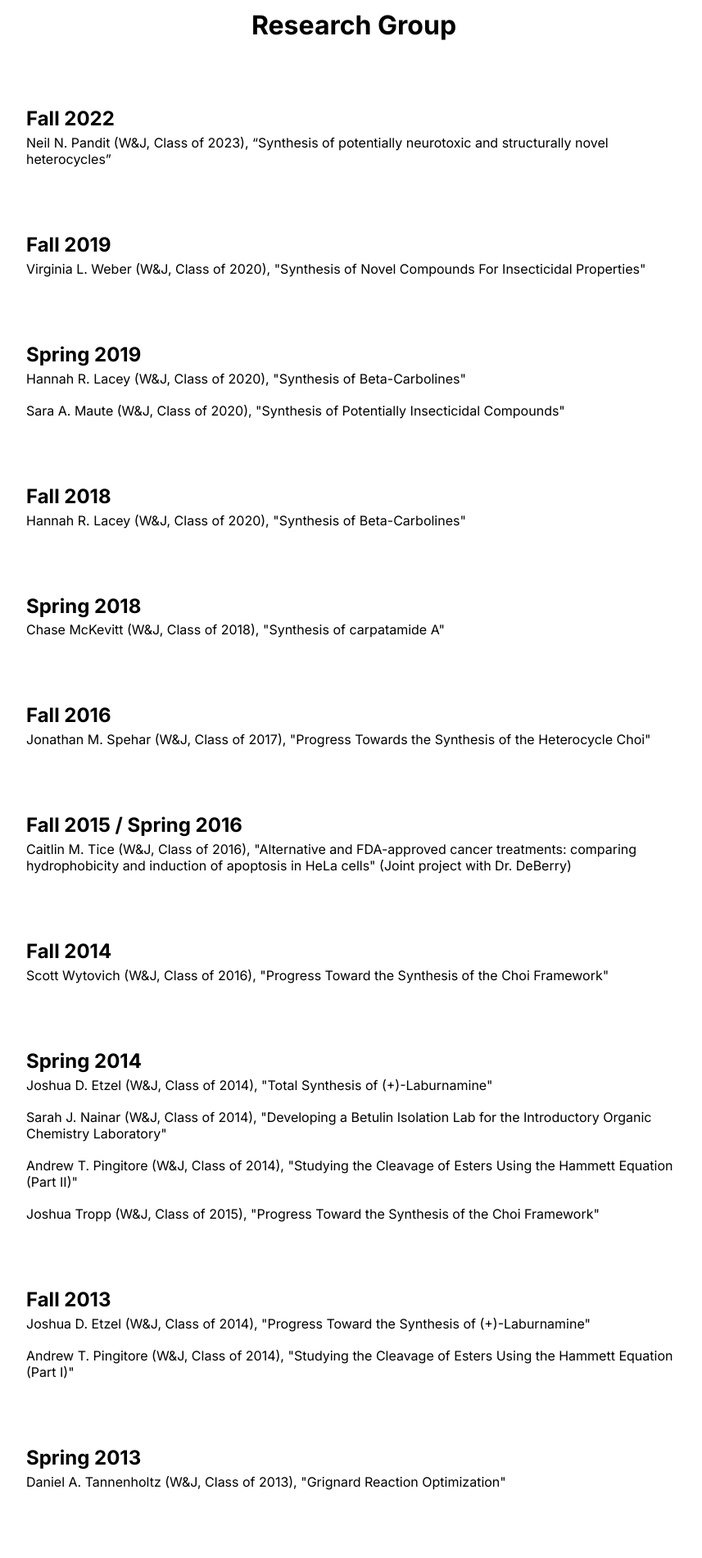
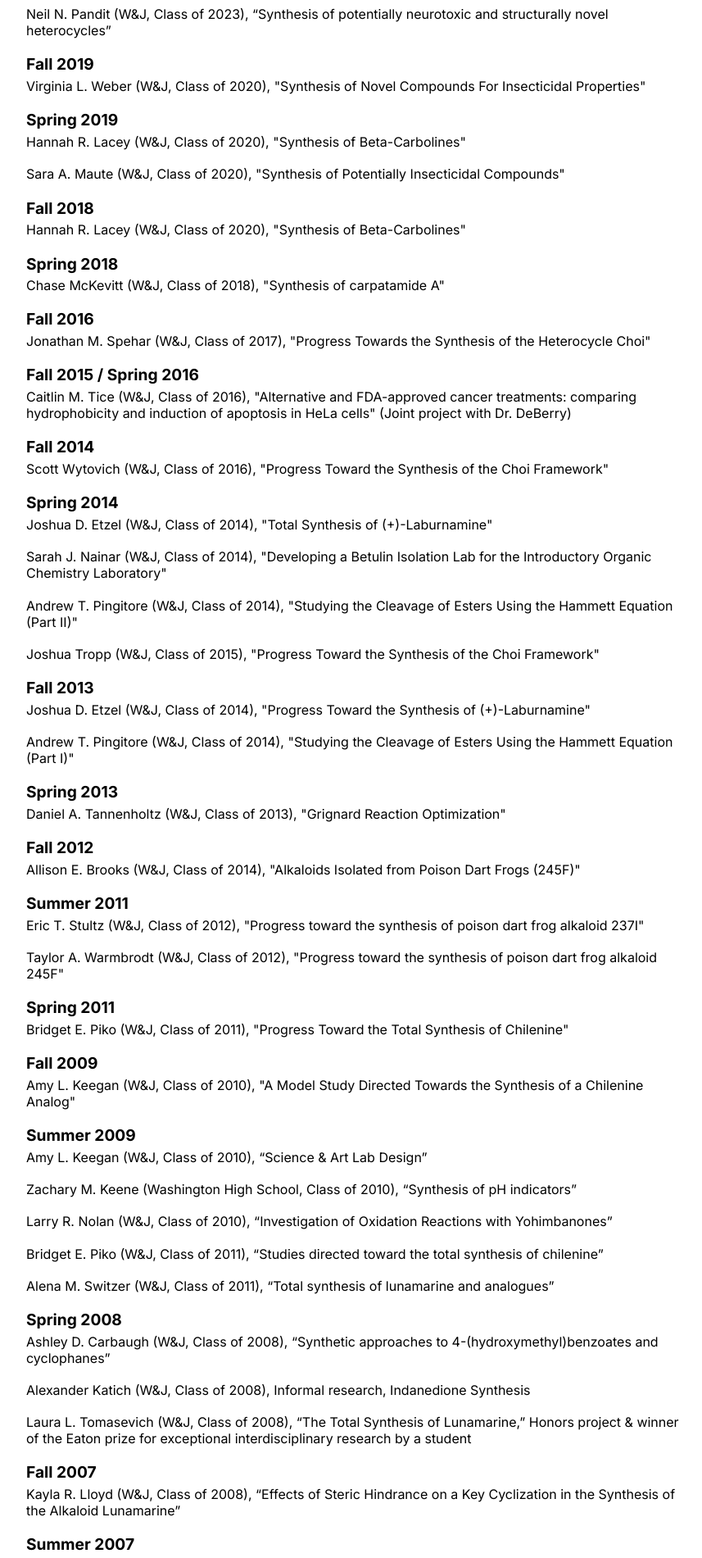
Before and after one commit to stardust2stardust/leonard-course-site, a React (Vite) app: page /research in a window 1280 px wide. Shown: the part 741-2642 px from the top of the page at 82% size, without its empty margins (208-1065 px from the left). Built offline with nearby package versions, Linux system fonts and the light colour scheme.

Commit message:
fix styling issues on single book pages

```diff
--- a/src/components/ResearchGroup.jsx
+++ b/src/components/ResearchGroup.jsx
@@ -2,20 +2,22 @@ import React from "react";
 
 export default function ResearchGroup() {
   return (
-    <div className="page-content">
-      <h1 className="page-title">Research Group</h1>
+
+
       <section className="inner-content research-group">
-        <h2>Fall 2022</h2>
+        <h2>Research Group</h2>
+        <hr />
+        <h3>Fall 2022</h3>
         <p>
           Neil N. Pandit (W&J, Class of 2023), “Synthesis of potentially
           neurotoxic and structurally novel heterocycles”
         </p>
-        <h2>Fall 2019</h2>
+        <h3>Fall 2019</h3>
         <p>
           Virginia L. Weber (W&J, Class of 2020), "Synthesis of Novel Compounds
           For Insecticidal Properties"
         </p>
-        <h2>Spring 2019</h2>
+        <h3>Spring 2019</h3>
         <p>
           Hannah R. Lacey (W&J, Class of 2020), "Synthesis of Beta-Carbolines"
         </p>
@@ -23,29 +25,29 @@ export default function ResearchGroup() {
           Sara A. Maute (W&J, Class of 2020), "Synthesis of Potentially
           Insecticidal Compounds"
         </p>
-        <h2>Fall 2018</h2>
+        <h3>Fall 2018</h3>
         <p>
           Hannah R. Lacey (W&J, Class of 2020), "Synthesis of Beta-Carbolines"
         </p>
-        <h2>Spring 2018</h2>
+        <h3>Spring 2018</h3>
         <p>Chase McKevitt (W&J, Class of 2018), "Synthesis of carpatamide A"</p>
-        <h2>Fall 2016</h2>
+        <h3>Fall 2016</h3>
         <p>
           Jonathan M. Spehar (W&J, Class of 2017), "Progress Towards the
           Synthesis of the Heterocycle Choi"
         </p>
-        <h2>Fall 2015 / Spring 2016</h2>
+        <h3>Fall 2015 / Spring 2016</h3>
         <p>
           Caitlin M. Tice (W&J, Class of 2016), "Alternative and FDA-approved
           cancer treatments: comparing hydrophobicity and induction of apoptosis
           in HeLa cells" (Joint project with Dr. DeBerry)
         </p>
-        <h2>Fall 2014</h2>
+        <h3>Fall 2014</h3>
         <p>
           Scott Wytovich (W&J, Class of 2016), "Progress Toward the Synthesis of
           the Choi Framework"
         </p>
-        <h2>Spring 2014</h2>
+        <h3>Spring 2014</h3>
         <p>
           Joshua D. Etzel (W&J, Class of 2014), "Total Synthesis of
           (+)-Laburnamine"
@@ -62,7 +64,7 @@ export default function ResearchGroup() {
           Joshua Tropp (W&J, Class of 2015), "Progress Toward the Synthesis of
           the Choi Framework"
         </p>
-        <h2>Fall 2013 </h2>
+        <h3>Fall 2013 </h3>
         <p>
           Joshua D. Etzel (W&J, Class of 2014), "Progress Toward the Synthesis
           of (+)-Laburnamine"
@@ -71,17 +73,17 @@ export default function ResearchGroup() {
           Andrew T. Pingitore (W&J, Class of 2014), "Studying the Cleavage of
           Esters Using the Hammett Equation (Part I)"
         </p>
-        <h2>Spring 2013</h2>
+        <h3>Spring 2013</h3>
         <p>
           Daniel A. Tannenholtz (W&J, Class of 2013), "Grignard Reaction
           Optimization"
         </p>
-        <h2>Fall 2012</h2>
+        <h3>Fall 2012</h3>
         <p>
           Allison E. Brooks (W&J, Class of 2014), "Alkaloids Isolated from
           Poison Dart Frogs (245F)"
         </p>
-        <h2>Summer 2011</h2>
+        <h3>Summer 2011</h3>
         <p>
           Eric T. Stultz (W&J, Class of 2012), "Progress toward the synthesis of
           poison dart frog alkaloid 237I"
@@ -90,17 +92,17 @@ export default function ResearchGroup() {
           Taylor A. Warmbrodt (W&J, Class of 2012), "Progress toward the
           synthesis of poison dart frog alkaloid 245F"
         </p>
-        <h2>Spring 2011</h2>
+        <h3>Spring 2011</h3>
         <p>
           Bridget E. Piko (W&J, Class of 2011), "Progress Toward the Total
           Synthesis of Chilenine"
         </p>
-        <h2>Fall 2009</h2>
+        <h3>Fall 2009</h3>
         <p>
           Amy L. Keegan (W&J, Class of 2010), "A Model Study Directed Towards
           the Synthesis of a Chilenine Analog"
         </p>
-        <h2>Summer 2009</h2>
+        <h3>Summer 2009</h3>
         <p>Amy L. Keegan (W&J, Class of 2010), “Science & Art Lab Design”</p>
         <p>
           Zachary M. Keene (Washington High School, Class of 2010), “Synthesis
@@ -118,7 +120,7 @@ export default function ResearchGroup() {
           Alena M. Switzer (W&J, Class of 2011), “Total synthesis of lunamarine
           and analogues”
         </p>
-        <h2>Spring 2008</h2>
+        <h3>Spring 2008</h3>
         <p>
           Ashley D. Carbaugh (W&J, Class of 2008), “Synthetic approaches to
           4-(hydroxymethyl)benzoates and cyclophanes”
@@ -132,12 +134,12 @@ export default function ResearchGroup() {
           Lunamarine,” Honors project & winner of the Eaton prize for
           exceptional interdisciplinary research by a student
         </p>
-        <h2>Fall 2007</h2>
+        <h3>Fall 2007</h3>
         <p>
           Kayla R. Lloyd (W&J, Class of 2008), “Effects of Steric Hindrance on a
           Key Cyclization in the Synthesis of the Alkaloid Lunamarine”
         </p>
-        <h2>Summer 2007</h2>
+        <h3>Summer 2007</h3>
         <p>
           Lindsay K. Amos (W&J, Class of 2009), “An Intramolecular Conjugate
           Addition Approach to the Synthesis of Lunamarine”
@@ -154,14 +156,14 @@ export default function ResearchGroup() {
           Laura L. Tomasevich (W&J, Class of 2008), “An Intermolecular Conjugate
           Addition Approach to the Synthesis of Lunamarine”
         </p>
-        <h2>Spring 2007</h2>
+        <h3>Spring 2007</h3>
         <p>
           Nicole M. Kennedy (W&J, Class of 2007), “Synthesis of Yohimbanones and
           Beta-carbolines through Heterocyclic Rearrangement,” Honors project &
           winner of the Eaton prize for exceptional interdisciplinary research
           by a student
         </p>
-        <h2>Fall 2006</h2>
+        <h3>Fall 2006</h3>
         <p>
           Sager J. Gosai (W&J, Class of 2007), “Synthesis of
           4-(Hydroxymethyl)benzoates”
@@ -170,7 +172,7 @@ export default function ResearchGroup() {
           Micker K. Samios (W&J, Class of 2007), “Studies in Polarized Light
           Microscopy”
         </p>
-        <h2>Summer 2006</h2>
+        <h3>Summer 2006</h3>
         <p>
           Ashley D. Carbaugh (W&J, Class of 2008), “Synthetic Approaches to
           4-(Hydroxymethyl)benzoates and Cyclophanes”
@@ -183,7 +185,7 @@ export default function ResearchGroup() {
           Laura L. Tomasevich (W&J, Class of 2008), “Synthesis of Novel
           Resorcinol Derivatives via Fragmentation of Meldrum’s Acid Adducts”
         </p>
-        <h2>Spring 2006</h2>
+        <h3>Spring 2006</h3>
         <p>
           Suet Kam Lam (W&J, Class of 2007), “Progress Toward the Synthesis of a
           Novel Amide-Substituted Beta-Carboline”
@@ -201,12 +203,12 @@ export default function ResearchGroup() {
           Stephen M. Zitelli (W&J, Class of 2006), “A Novel Synthetic Route for
           Producing Beta-Carbolines – Expanding the Methodology”
         </p>
-        <h2>Fall 2005</h2>
+        <h3>Fall 2005</h3>
         <p>
           Chelsey R. Gillen (W&J, Class of 2006), “Further Investigation of
           Novel Routes to Common Heterocyclic Ring Systems”
         </p>
-        <h2>Summer 2005</h2>
+        <h3>Summer 2005</h3>
         <p>
           Chelsey R. Gillen (W&J, Class of 2006), “Investigation of Novel Routes
           to Common Heterocyclic Ring Systems”
@@ -219,7 +221,7 @@ export default function ResearchGroup() {
           Nicole M. Kennedy (W&J, Class of 2007), “Investigation of Novel Routes
           to Common Heterocyclic Ring Systems”
         </p>
-        <h2>Spring 2005</h2>
+        <h3>Spring 2005</h3>
         <p>
           John C. Rohanna (W&J, Class of 2005), “Synthesis of Novel
           Beta--Carbolines and Progress Toward The Synthesis of the Isoquinoline
@@ -230,7 +232,7 @@ export default function ResearchGroup() {
           Rearrangements: Derivatizing Beta-Carbolines and Expanding the
           Methodology” (continuation of research project)
         </p>
-        <h2>Intersession 2005</h2>
+        <h3>Intersession 2005</h3>
         (as part of CHM 347: Bioorganic Research Methods)
         <p>
           Matthew A. Christianson (W&J, Class of 2006), “Lewis Acid Catalysis
@@ -248,7 +250,7 @@ export default function ResearchGroup() {
           Jennifer Kostarellas (W&J, Class of 2005), “Diels-Alder Reactions for
           the Formation of Substituted Benzene Derivatives”
         </p>
-        <h2>Fall 2004</h2>
+        <h3>Fall 2004</h3>
         <p>
           Christopher Castillo (W&J, Class of 2005), “Investigation and
           Synthesis of Chiral Shift Reagents”
@@ -258,7 +260,7 @@ export default function ResearchGroup() {
           Rearrangements: Derivatizing Beta-Carbolines and Expanding the
           Methodology”
         </p>
-        <h2>Summer 2004</h2>
+        <h3>Summer 2004</h3>
         <p>
           Neal J. Baker (W&J, Class of 2006), “A Novel Route to Beta-Carbolines
           and Related Heterocycles”
@@ -275,7 +277,7 @@ export default function ResearchGroup() {
           Stephen M. Zitelli (W&J, Class of 2006), “A Novel Route to
           Beta-Carbolines and Related Heterocycles”
         </p>
-        <h2>Spring 2004</h2>
+        <h3>Spring 2004</h3>
         <p>
           John C. Rohanna (W&J, Class of 2005), “Synthesis of Novel
           Beta-Carbolines by the Pictet-Spengler Reaction of Tryptophan and
@@ -283,6 +285,6 @@ export default function ResearchGroup() {
           Beta-Carboline”
         </p>
       </section>
-    </div>
+
   );
 }
--- a/src/index.css
+++ b/src/index.css
@@ -21,9 +21,13 @@ body {
 }
 
 h2 {
-    font-size: 1.5rem;
+    font-size: 1.4rem;
     margin-bottom: 0.2rem;
-    margin-top: 5rem;
+    margin-top: 3rem;
+}
+
+h3 {
+  font-size: 1.2rem;
 }
 
 hr {
@@ -234,7 +238,7 @@ hr {
 }
 
 .page-title {
-  font-size: 2rem;
+  font-size: 1.8rem;
   text-align: center;
   /* background-color: var(--brand-grey); */
   margin: 2rem 0;
@@ -353,7 +357,27 @@ hr {
 .book-info-container {
   max-width: 800px;
   margin: 0 auto;
-  margin-top: -2rem;
+  margin-top: 2rem;
+}
+
+.download-link-container {
+  /* text-align: center; */
+  margin-bottom: 2rem;
+  margin-top: 2rem;
+  display: flex;
+  flex-direction: column;
+  gap: 1rem;
+}
+
+.dl-type {
+  display: flex;
+  align-items: center;
+  justify-content: flex-start;
+  gap: 1rem;
+}
+
+.dl-type a {
+
 }
 
 .book-info-container > p {
@@ -361,27 +385,24 @@ hr {
   text-align: justify;
 }
 
-.download-link-container {
-  text-align: center;
-  margin-bottom: 2rem;
-}
 
-.multiple-links {
+
+/* .multiple-links {
   display: flex;
   flex-flow: row wrap;
   justify-content: center;
   gap: 1rem;
-}
+} */
 
-.download-link-container a {
+/* .download-link-container a {
   display: inline-block;
   text-decoration: none;
-  background-color: var(--brand-red);
-  color: var(--brand-white);
+  box-shadow: 0px 0px 4px rgba(0, 0, 0, 0.3);
+  color: var(--brand-black);
   padding: 0.5rem 1rem;
   border-radius: 5px;
-  margin-bottom: 0.5rem;
-}
+
+} */
 
 /*.alt-nav-container {
    display: flex;
--- a/src/pages/Research.jsx
+++ b/src/pages/Research.jsx
@@ -8,8 +8,9 @@ export default function Research() {
       <h1 className="page-title">Research</h1>
       <section className="inner-content research">
         <h2>
-          Below are examples of published, peer-reviewed papers from my group:
+          Examples of published, peer-reviewed papers from my group
         </h2>
+        <hr />
         <ul className="research-list">
           <li>
             Leonard, M. S. "
@@ -76,9 +77,9 @@ export default function Research() {
           </li>
         </ul>
       </section>
-      <section>
+
         <ResearchGroup />
-      </section>
+
     </div>
   );
 }
--- a/src/pages/resources/books/Book1.jsx
+++ b/src/pages/resources/books/Book1.jsx
@@ -2,7 +2,7 @@ import React from "react";
 import bookOneImage from "../../../assets/book1-imageOnly.jpg";
 export default function Book1() {
   return (
-    <div className="page-content">
+    <div>
       <div className="book-container">
         <div className="book-card">
           <h1 className="book-title">
@@ -20,7 +20,8 @@ export default function Book1() {
       </div>
       <div className="book-info-container">
         <div className="download-link-container">
-          <a
+         <div>
+         <a
             className="download-link"
             href="https://mleonard.gumroad.com/l/organicchemistry"
             target="_blank"
@@ -30,6 +31,8 @@ export default function Book1() {
           <p className="download-link-instruction">
             (simply enter $0 in the price field).
           </p>
+         </div>
+
         </div>
         <h3>About this book</h3>
         <p>
--- a/src/pages/resources/books/Book2.jsx
+++ b/src/pages/resources/books/Book2.jsx
@@ -3,7 +3,7 @@ import bookTwoImage from "../../../assets/book2-imageOnly.jpg";
 
 export default function Book2() {
   return (
-    <div className="page-content">
+    <div>
       <div className="book-container">
         <div className="book-card">
           <div className="title-section">
@@ -22,28 +22,38 @@ export default function Book2() {
           <p>Michael S. Leonard</p>
         </div>
       </div>
+
+
       <div className="book-info-container">
-        <div className="download-link-container multiple-links">
+      <div className="download-link-container multiple-links">
+          <div className="dl-type">
+            <p>Hard Copy: </p>
           <a
             href="https://www.lulu.com/shop/michael-leonard/introductory-organic-reaction-mechanisms-a-color-coded-approach-to-arrow-pushing/paperback/product-21240857.html?showPreview=true&page=1&pageSize=4"
             target="_blank"
           >
-            Hard copy via Lulu
+            Lulu
           </a>
 
           <a
             href="https://www.amazon.com/dp/1304515893?ref_=cm_sw_r_mwn_dp_7KNMP1WY7TV4SNPP7KQG"
             target="_blank"
           >
-            Hard copy via Amazon
+           Amazon
           </a>
-          <a
+          </div>
+          <div className="dl-type">
+            <p>Electronic form: </p>
+            <a
             href="https://www.scribd.com/doc/174107198/Introductory-Organic-Reaction-Mechanisms-A-color-coded-approach-to-arrow-pushing"
             target="_blank"
           >
-            Electronic form via Scribd
+            Scribd
           </a>
         </div>
+          </div>
+
+
         <h3>About this book</h3>
         <p>
           Check out excerpts from the book{" "}
--- a/src/pages/resources/books/Book3.jsx
+++ b/src/pages/resources/books/Book3.jsx
@@ -3,7 +3,7 @@ import bookThreeImage from "../../../assets/book3-imageOnly.jpg";
 
 export default function Book3() {
   return (
-    <div className="page-content">
+    <div>
       <div className="book-container">
         <div className="book-card">
           <h1 className="book-title">
@@ -21,21 +21,29 @@ export default function Book3() {
       </div>
 
       <div className="book-info-container">
-        <div className="download-link-container multiple-links">
-          <a href="https://www.lulu.com/shop/michael-leonard/intermediate-organic-chemistry/paperback/product-21107718.html?page=1&pageSize=4">
-            Hard copy via Lulu
+      <div className="download-link-container multiple-links">
+          <div className="dl-type">
+            <p>Hard Copy: </p>
+            <a href="https://www.lulu.com/shop/michael-leonard/intermediate-organic-chemistry/paperback/product-21107718.html?page=1&pageSize=4">
+            Lulu
           </a>{" "}
           <a href="https://www.amazon.com/dp/1304217566?ref_=cm_sw_r_mwn_dp_2J9065RN4FK7BVKBT0GP">
-            Hard copy via Amazon
+            Amazon
           </a>
-          <a href="https://www.scribd.com/doc/152768407/Intermediate-Organic-Chemistry">
-            Electronic form via Scribd
+          </div>
+          <div className="dl-type">
+            <p>Electronic form: </p>
+            <a href="https://www.scribd.com/doc/152768407/Intermediate-Organic-Chemistry">
+            Scribd
           </a>
           <a href="https://mleonard.gumroad.com/l/intermediateorganicchemistry">
-            Electronic form via Gumroad
+            Gumroad
           </a>
-          The latter site allows you to purchase a PDF download of the text.
+
         </div>
+        The latter site allows you to purchase a PDF download of the text.
+          </div>
+
 
         <h3>About this book</h3>
         <p>
```
